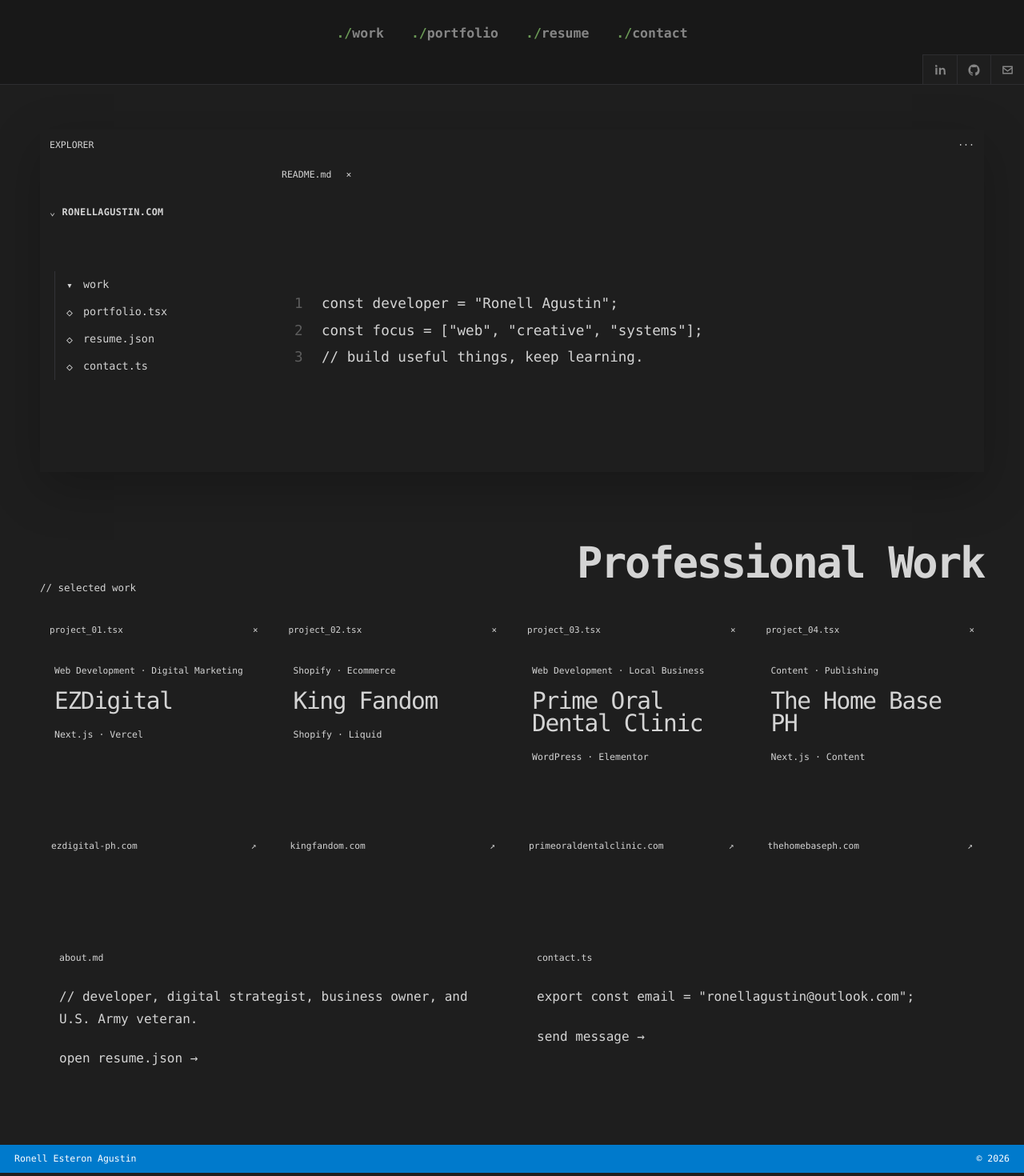
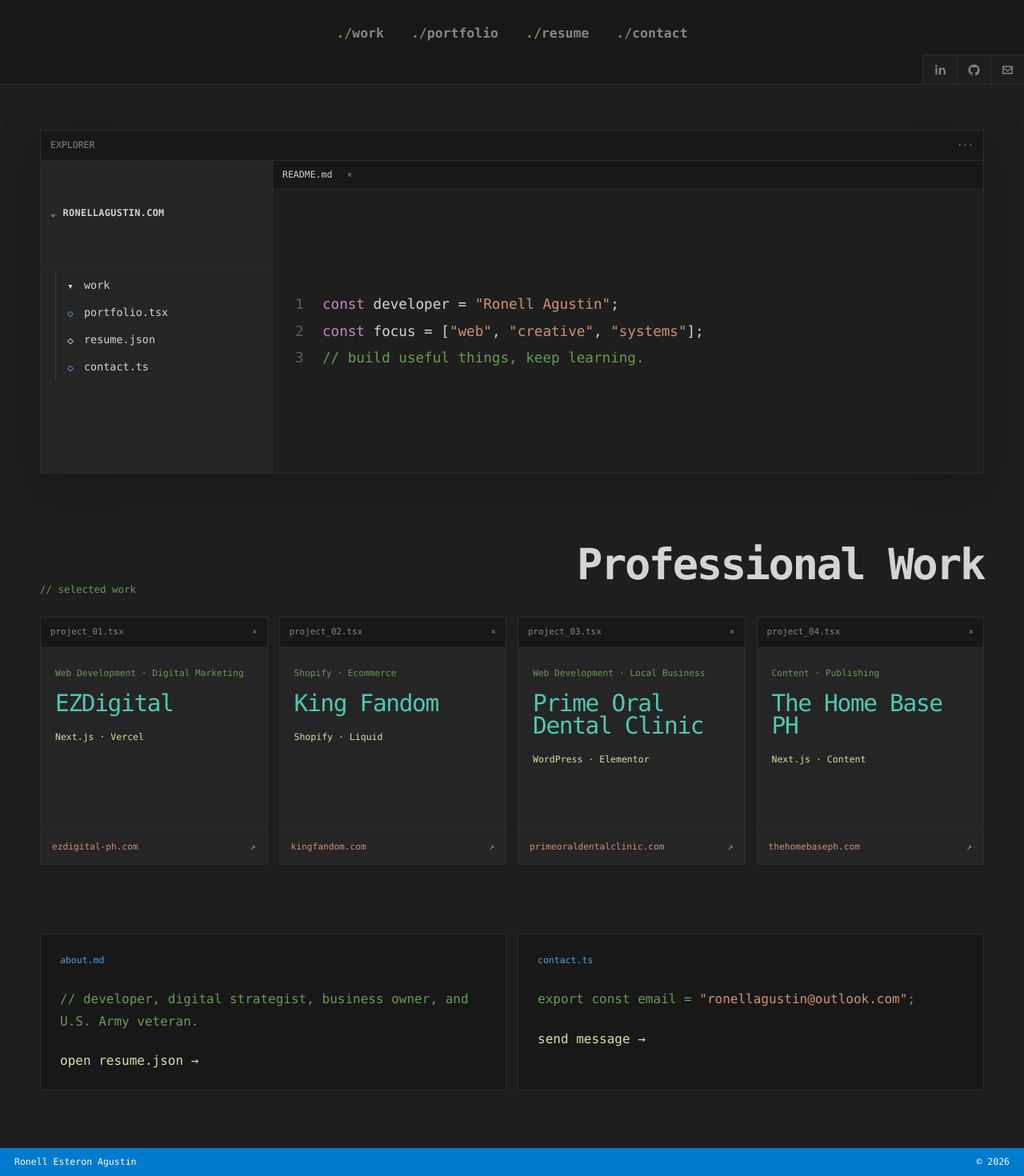
Before and after one commit to ronell-agustin/ronellagustin, a Next.js app: page / in a window 1280 px wide. Shown: the part 139-1609 px from the top of the page at 80% size. Built offline with nearby package versions, Linux system fonts and the light colour scheme.

Commit message:
Use semantic theme tokens on homepage

```diff
--- a/src/app/home-header.module.css
+++ b/src/app/home-header.module.css
@@ -16,9 +16,9 @@
   right: 0;
   bottom: 0;
   display: flex;
-  background: var(--background);
-  border-top: 1px solid var(--border);
-  border-left: 1px solid var(--border);
+  background: var(--surface-page);
+  border-top: 1px solid var(--border-default);
+  border-left: 1px solid var(--border-default);
 }
 
 .socialDock a {
@@ -26,9 +26,9 @@
   height: 36px;
   display: grid;
   place-items: center;
-  color: var(--muted);
+  color: var(--text-secondary);
   text-decoration: none;
-  border-left: 1px solid var(--border);
+  border-left: 1px solid var(--border-default);
 }
 
 .socialDock a:first-child {
@@ -37,8 +37,8 @@
 
 .socialDock a:hover,
 .socialDock a:focus-visible {
-  color: var(--blue);
-  background: var(--selection);
+  color: var(--syntax-keyword);
+  background: var(--interactive-hover);
   outline: none;
 }
 
@@ -51,9 +51,9 @@
 .workspace {
   width: min(1180px, calc(100% - 64px));
   margin: 56px auto 0;
-  background: var(--panel);
-  border: 1px solid var(--border);
-  box-shadow: 0 20px 60px rgba(0, 0, 0, 0.22);
+  background: var(--surface-panel);
+  border: 1px solid var(--border-default);
+  box-shadow: var(--shadow-panel);
 }
 
 .explorerChrome {
@@ -62,9 +62,9 @@
   align-items: center;
   min-height: 38px;
   padding: 0 12px;
-  background: var(--panel-alt);
-  color: var(--muted);
-  border-bottom: 1px solid var(--border);
+  background: var(--surface-recessed);
+  color: var(--text-secondary);
+  border-bottom: 1px solid var(--border-default);
   font-size: 0.72rem;
 }
 
@@ -81,9 +81,9 @@
   align-items: center;
   min-height: 34px;
   padding: 0 12px;
-  color: var(--foreground);
-  border-right: 1px solid var(--border);
-  border-bottom: 1px solid var(--border);
+  color: var(--text-primary);
+  border-right: 1px solid var(--border-default);
+  border-bottom: 1px solid var(--border-default);
   font-size: 0.74rem;
   letter-spacing: 0.03em;
 }
@@ -91,7 +91,7 @@
 .explorerTree {
   grid-column: 1;
   padding: 8px 0 18px;
-  border-right: 1px solid var(--border);
+  border-right: 1px solid var(--border-default);
 }
 
 .explorerTree a {
@@ -101,14 +101,14 @@
   gap: 8px;
   min-height: 34px;
   padding: 0 14px 0 28px;
-  color: var(--foreground);
+  color: var(--text-primary);
   font-size: 0.84rem;
   text-decoration: none;
 }
 
 .explorerTree a:hover,
 .explorerTree a:focus-visible {
-  background: var(--selection);
+  background: var(--interactive-hover);
   outline: none;
 }
 
@@ -118,7 +118,7 @@
   top: 0;
   bottom: 0;
   width: 1px;
-  background: #333337;
+  background: var(--border-emphasis);
 }
 
 .fileIcon {
@@ -129,18 +129,18 @@
 }
 
 .fileYellow {
-  color: var(--yellow);
+  color: var(--syntax-property);
 }
 
 .fileBlue {
-  color: var(--blue);
+  color: var(--syntax-keyword);
 }
 
 .editorPreview {
   grid-column: 2;
   grid-row: 1 / span 2;
   min-width: 0;
-  background: var(--background);
+  background: var(--surface-page);
 }
 
 .editorTabs {
@@ -150,14 +150,14 @@
   gap: 18px;
   min-height: 36px;
   padding: 0 12px;
-  background: var(--panel-alt);
-  color: var(--muted);
-  border-bottom: 1px solid var(--border);
+  background: var(--surface-recessed);
+  color: var(--text-secondary);
+  border-bottom: 1px solid var(--border-default);
   font-size: 0.72rem;
 }
 
 .activeTab {
-  color: var(--foreground);
+  color: var(--text-primary);
 }
 
 .codePreview {
@@ -176,20 +176,20 @@
 }
 
 .lineNumber {
-  color: #5d5d5d;
+  color: var(--text-tertiary);
   user-select: none;
 }
 
 .codePurple {
-  color: var(--purple);
+  color: var(--syntax-control);
 }
 
 .codeYellow {
-  color: var(--orange);
+  color: var(--syntax-string);
 }
 
 .comment {
-  color: var(--green);
+  color: var(--syntax-comment);
 }
 
 .workSection {
@@ -208,13 +208,13 @@
 
 .sectionHeading p {
   margin: 0;
-  color: var(--green);
+  color: var(--syntax-comment);
   font-size: 0.78rem;
 }
 
 .sectionHeading h1 {
   margin: 0;
-  color: var(--foreground);
+  color: var(--text-primary);
   font-size: clamp(2rem, 4.2vw, 4.4rem);
   font-weight: 600;
   letter-spacing: -0.045em;
@@ -227,7 +227,7 @@
   overflow-x: auto;
   padding-bottom: 10px;
   scrollbar-width: thin;
-  scrollbar-color: #424242 var(--panel-alt);
+  scrollbar-color: var(--scrollbar-thumb) var(--scrollbar-track);
 }
 
 .projectCard {
@@ -235,8 +235,8 @@
   display: flex;
   flex-direction: column;
   min-height: 310px;
-  background: var(--panel);
-  border: 1px solid var(--border);
+  background: var(--surface-panel);
+  border: 1px solid var(--border-default);
   text-decoration: none;
   transition: transform 120ms ease, border-color 120ms ease, background 120ms ease;
 }
@@ -244,8 +244,8 @@
 .projectCard:hover,
 .projectCard:focus-visible {
   transform: translateY(-3px);
-  background: var(--selection);
-  border-color: var(--status);
+  background: var(--interactive-hover);
+  border-color: var(--interactive-primary);
   outline: none;
 }
 
@@ -255,9 +255,9 @@
   align-items: center;
   min-height: 38px;
   padding: 0 12px;
-  background: var(--panel-alt);
-  color: var(--muted);
-  border-bottom: 1px solid var(--border);
+  background: var(--surface-recessed);
+  color: var(--text-secondary);
+  border-bottom: 1px solid var(--border-default);
   font-size: 0.68rem;
 }
 
@@ -268,14 +268,14 @@
 
 .cardBody p {
   margin: 0 0 14px;
-  color: var(--green);
+  color: var(--syntax-comment);
   font-size: 0.7rem;
   line-height: 1.5;
 }
 
 .cardBody h2 {
   margin: 0;
-  color: var(--cyan);
+  color: var(--syntax-type);
   font-size: clamp(1.6rem, 2.3vw, 2.5rem);
   line-height: 0.96;
   letter-spacing: -0.045em;
@@ -284,7 +284,7 @@
 .cardStack {
   display: inline-block;
   margin-top: 20px;
-  color: var(--yellow);
+  color: var(--syntax-property);
   font-size: 0.72rem;
 }
 
@@ -293,8 +293,8 @@
   justify-content: space-between;
   gap: 14px;
   padding: 12px 14px;
-  color: var(--orange);
-  border-top: 1px solid var(--border);
+  color: var(--syntax-string);
+  border-top: 1px solid var(--border-default);
   font-size: 0.7rem;
 }
 
@@ -309,36 +309,36 @@
 .infoPanel {
   min-height: 190px;
   padding: 24px;
-  background: var(--panel-alt);
-  border: 1px solid var(--border);
+  background: var(--surface-recessed);
+  border: 1px solid var(--border-default);
 }
 
 .panelLabel {
   display: block;
   margin-bottom: 26px;
-  color: var(--blue);
+  color: var(--syntax-keyword);
   font-size: 0.72rem;
 }
 
 .infoPanel p {
   margin: 0;
-  color: var(--green);
+  color: var(--syntax-comment);
   line-height: 1.7;
 }
 
 .infoPanel p span {
-  color: var(--orange);
+  color: var(--syntax-string);
 }
 
 .infoPanel a {
   display: inline-block;
   margin-top: 24px;
-  color: var(--yellow);
+  color: var(--syntax-property);
   text-decoration: none;
 }
 
 .infoPanel a:hover {
-  color: var(--blue);
+  color: var(--syntax-keyword);
 }
 
 @media (max-width: 900px) {
@@ -369,7 +369,7 @@
     position: static;
     width: fit-content;
     margin: 18px auto 0;
-    border: 1px solid var(--border);
+    border: 1px solid var(--border-default);
   }
 
   .socialDock a {
@@ -406,7 +406,7 @@
   .editorPreview {
     grid-column: 1;
     grid-row: auto;
-    border-top: 1px solid var(--border);
+    border-top: 1px solid var(--border-default);
   }
 
   .codePreview {
```
